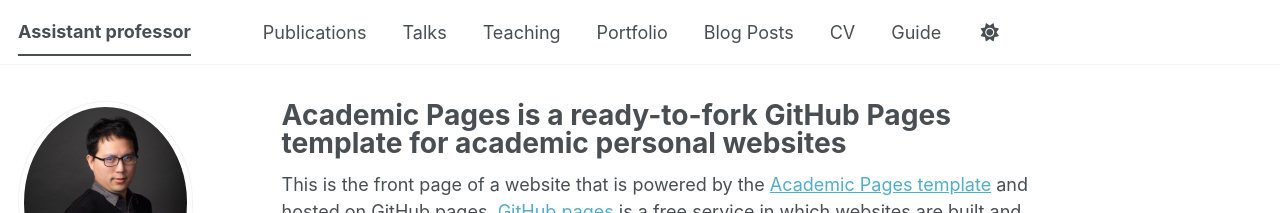
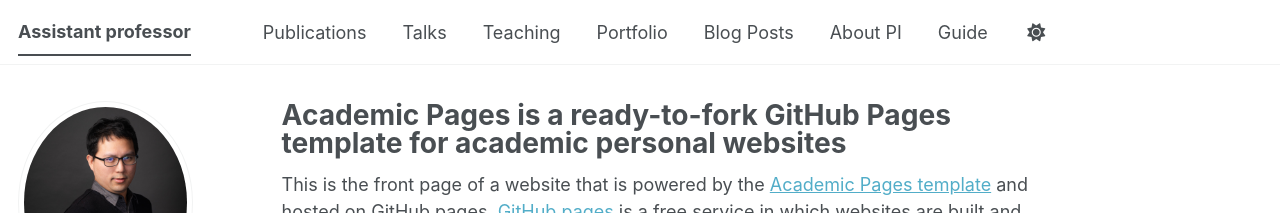
Before and after one commit to go705/go705.github.io, a Jekyll site: the page built from _pages/about.md, in a window 1280 px wide. Shown: the top 213 px of the page. Built offline with Jekyll 4.4.1, drawn with Linux system fonts in a browser that asks for light colours; some web fonts are replaced; a script bundle is joined from its source files by our own code; library files that are not in the unit come from our copies.

Commit message:
Update navigation.yml

```diff
--- a/_data/navigation.yml
+++ b/_data/navigation.yml
@@ -23,7 +23,7 @@
   - title: "Blog Posts"
     url: /year-archive/
 
-  - title: "CV"
+  - title: "About PI"
     url: /cv/
 
   # - title: "CV"
```
